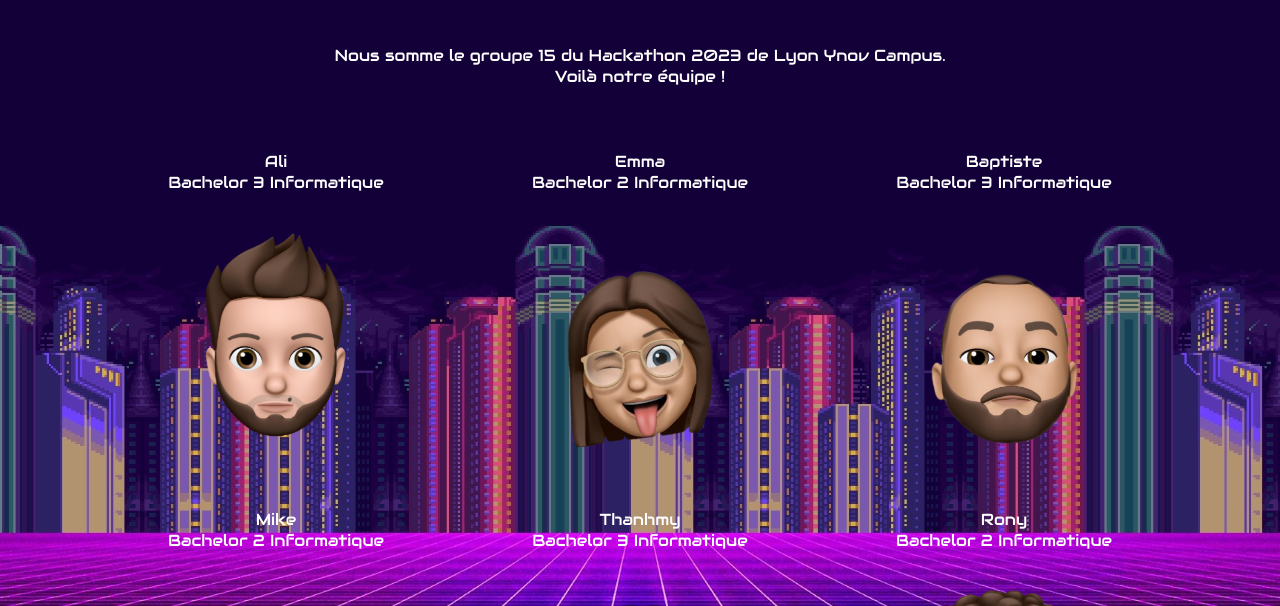
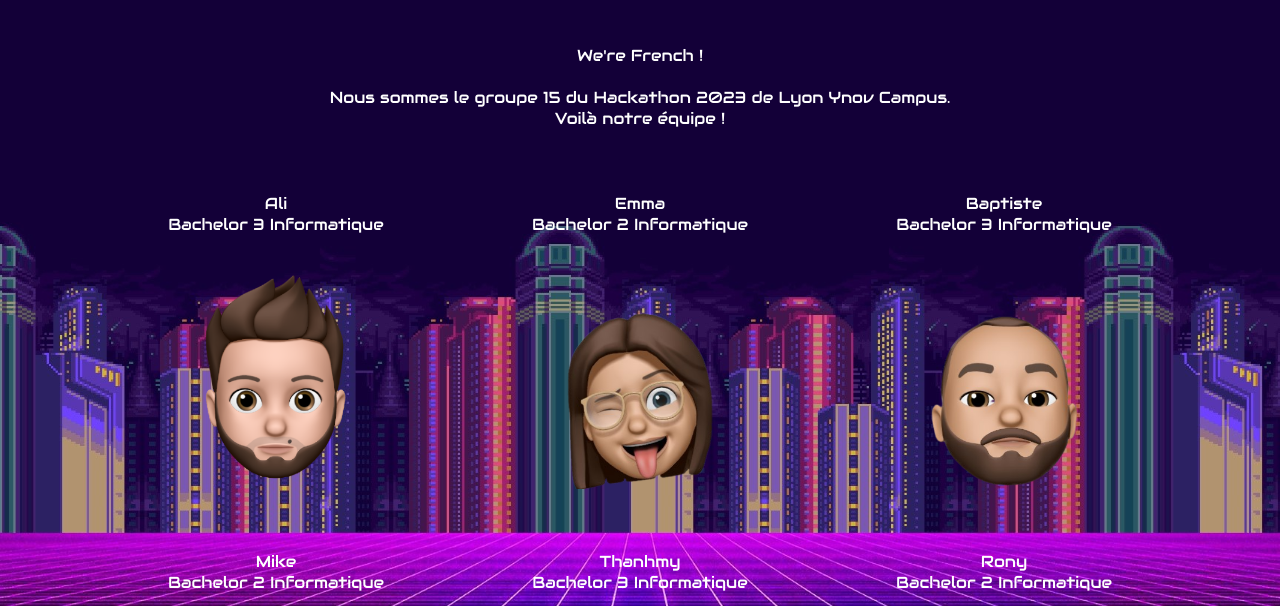
Before and after one commit to ronyk10/YMusic, a plain HTML site: page static/credits.html in a window 1280 px wide. Shown: the part 145-751 px from the top of the page. Drawn offline with Linux system fonts and the light colour scheme.

Commit message:
credit page ok

```diff
--- a/static/credits.html
+++ b/static/credits.html
@@ -18,7 +18,8 @@
             <h1 class="light">Crédits</h1>
         </div>
         <div class="text-container">
-            <p>Nous somme le groupe 15 du Hackathon 2023 de Lyon Ynov Campus. <br>
+            <p>We're French !<br>
+                <br>Nous sommes le groupe 15 du Hackathon 2023 de Lyon Ynov Campus. <br>
                 Voilà notre équipe !
             </p>
         </div>
```
